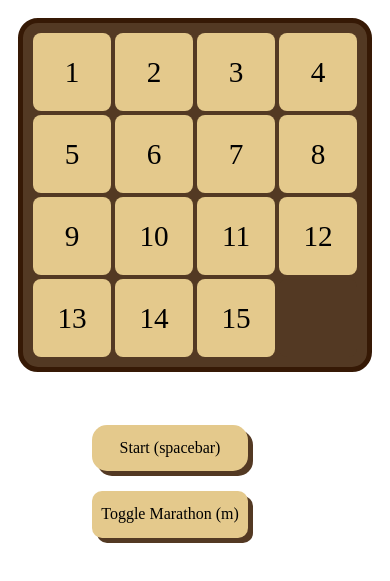
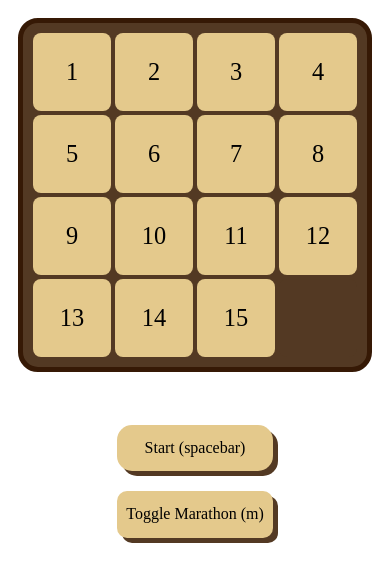
Before and after one commit to abookout/fifteen, a plain HTML site: page index.html in a window 390 px wide. Shown: the part 227-808 px from the top of the page. Drawn offline with Linux system fonts and the light colour scheme.

Commit message:
fix center align buttons on mobile

```diff
--- a/index.html
+++ b/index.html
@@ -19,10 +19,8 @@
         <h3 class="info" id="info"></h3>
         <div class="start-marathon-container">
           <div class="btn start-btn" id="start-btn">Start (spacebar)</div>
-          <div class="marathon-container">
-            <div class="toggle marathon-btn" id="marathon-btn">
-              Toggle Marathon (m)
-            </div>
+          <div class="toggle marathon-btn" id="marathon-btn">
+            Toggle Marathon (m)
           </div>
         </div>
       </div>
--- a/style.css
+++ b/style.css
@@ -158,15 +158,9 @@ body {
   margin-top: 15px;
 }
 
-.marathon-container {
-  display: flex;
-  flex-direction: column;
-  align-items: center;
-}
-
 /* Mobile styles */
 
-@media screen and (max-width: 600px) {
+@media screen and (max-width: 650px) {
   .hcenter {
     width: 100%;
   }
@@ -175,7 +169,7 @@ body {
     width: calc(80vmin / var(--grid_size));
     height: calc(80vmin / var(--grid_size));
     margin: 2px;
-    font-size: calc(30vmin / var(--grid_size));
+    font-size: calc(25vmin / var(--grid_size));
   }
 
   .size-select {
@@ -187,15 +181,15 @@ body {
     height: 10vmin;
   }
 
-  .start-btn {
-    width: 40vmin;
-    height: 12vmin;
-    margin-bottom: 5vmin;
-  }
-
+  .start-btn,
   .marathon-btn {
     width: 40vmin;
     height: 12vmin;
+    margin-right: 0;
+  }
+
+  .start-btn {
+    margin-bottom: 5vmin;
   }
 
   .start-marathon-container {
```
